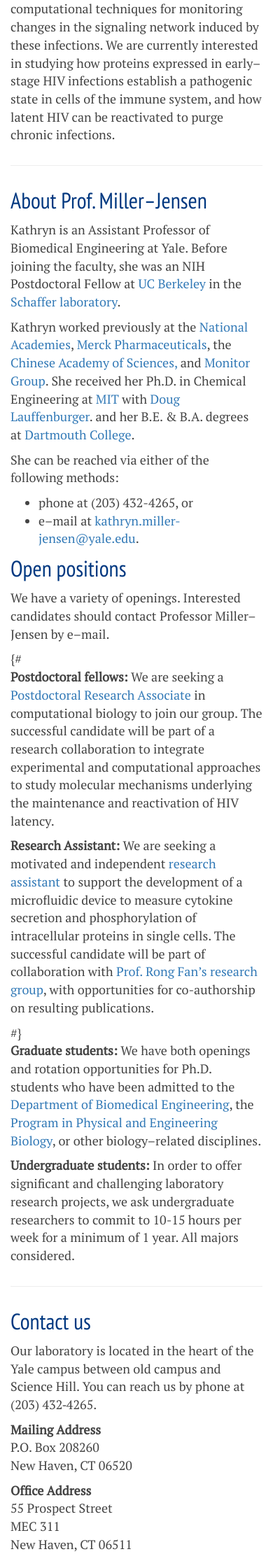
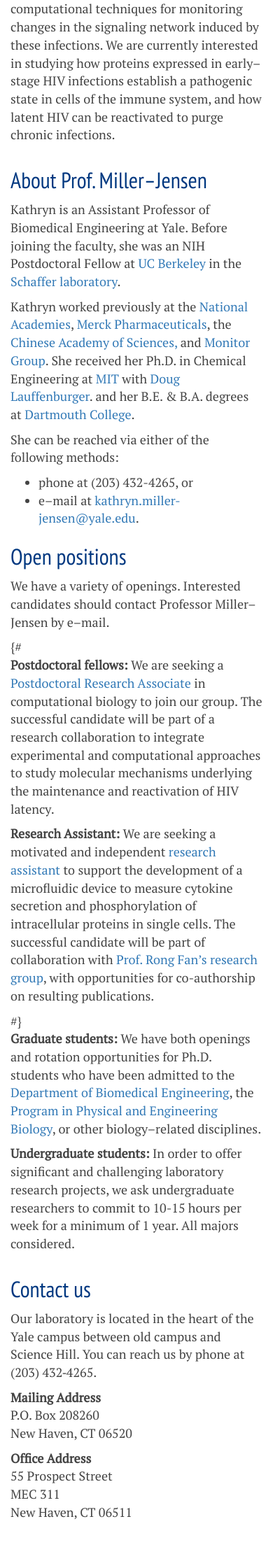
Before and after one commit to miller-jensen-lab/old-miller-jensen-website-python, a Django app: template templates/index.html in a window 390 px wide. Shown: the part 928-3159 px from the top of the page at 70% size. After the commit the page ends 3099 px from the top, so only its background shows below. Run offline with Django 3.2, Linux system fonts and the light colour scheme; the template is opened without the code that fills it, so the values that code supplies are empty; some libraries are stand-ins or nearby versions.

Commit message:
Resposive tweaks for mobile

```diff
--- a/static/css/default.css
+++ b/static/css/default.css
@@ -1,3 +1,9 @@
+
+/*
+******************************
+    General
+******************************
+*/
 body{
     background-color:#fff;
     font-family: 'PT Serif',Georgia,serif;
@@ -17,8 +23,18 @@ h1,h2,h3,h4,h5{
     font-family: 'PT Sans Narrow', sans-serif;
 }
 h3{
-  margin: 12px 0 12px 0;
+  margin: 24px 0 12px 0;
 }
+li.last{
+  margin-bottom: 10px;
+}
+
+
+/*
+******************************
+    Header
+******************************
+*/
 #header-row{
     padding:35px 0 0px 0;
     border-top: 3px solid #eee;
--- a/templates/about-row.html
+++ b/templates/about-row.html
@@ -33,7 +33,7 @@
       <li>
          phone at&nbsp;(203)&nbsp;432-4265, or
       </li>
-      <li>
+      <li class="last">
         e&ndash;mail at <a href="mailto:kathryn.miller-jensen@yale.edu">kathryn.miller-jensen@yale.edu</a>.
       </li>
     </ul>
--- a/templates/hr-row.html
+++ b/templates/hr-row.html
@@ -1,4 +1,4 @@
-<div class="row">
+<div class="row hidden-sm hidden-xs">
   <div class="col-md-12">
     <hr>
   </div>
```
